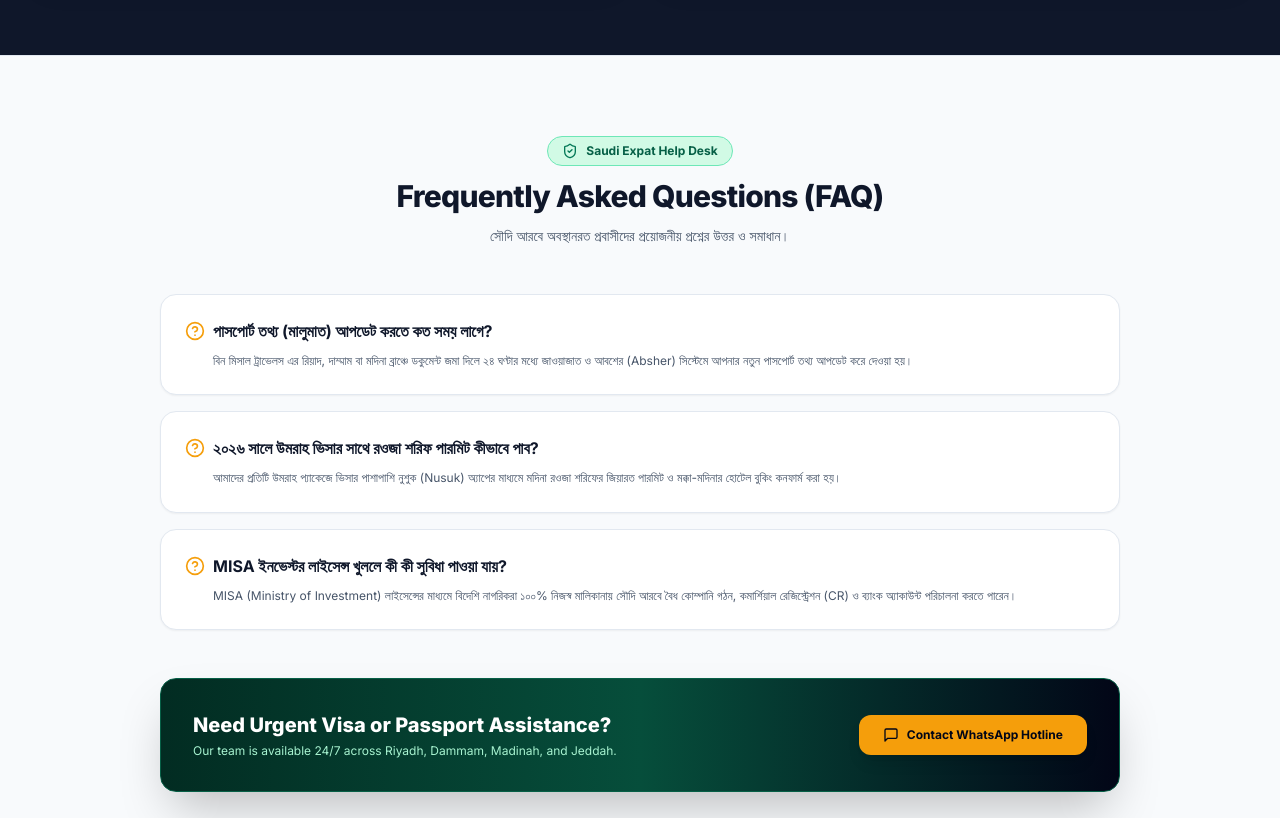
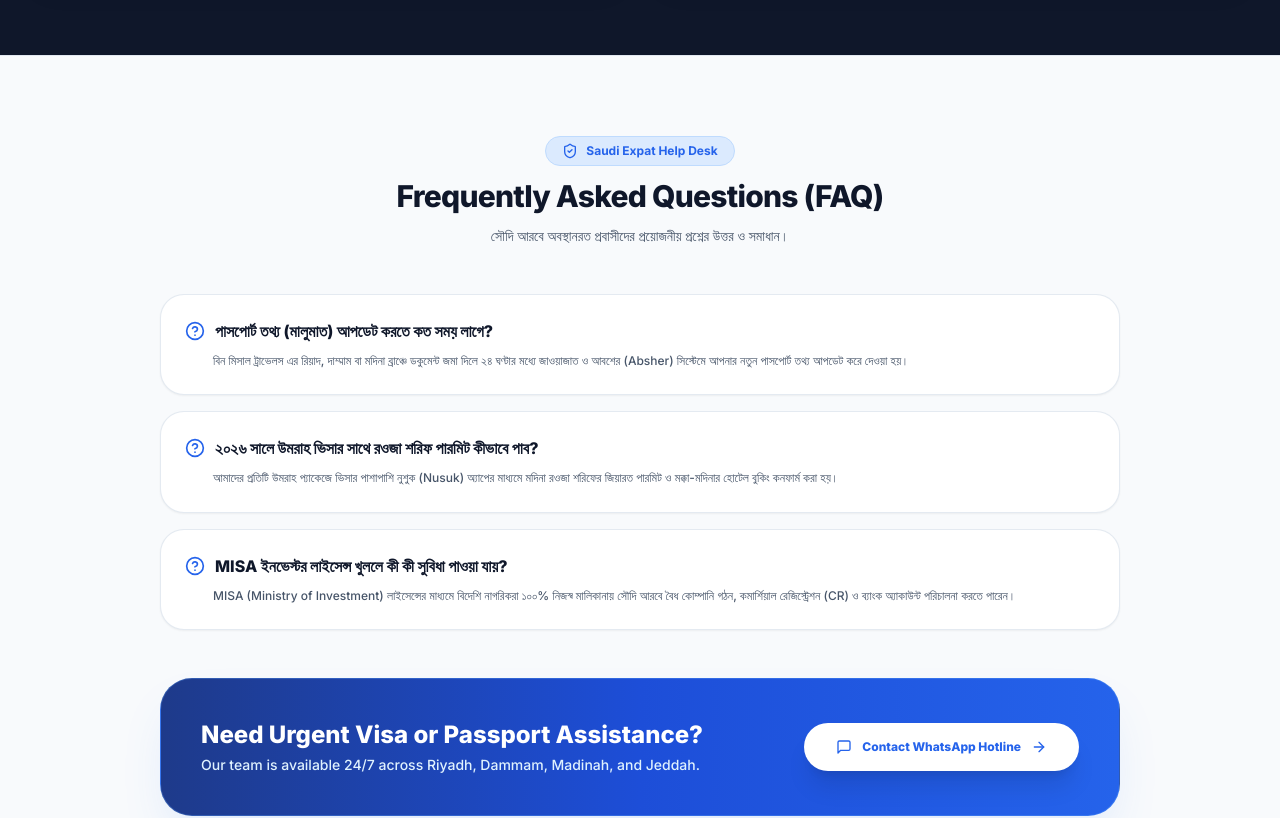
Before and after one commit to ihmunna1234/bin-mishal, a Next.js app: page / in a window 1280 px wide. Shown: the part 4180-4998 px from the top of the page. Built offline with nearby package versions, Linux system fonts and the light colour scheme.

Commit message:
style: update FAQ section and urgent WhatsApp banner to Electric Azure Blue theme

```diff
--- a/src/app/page.tsx
+++ b/src/app/page.tsx
@@ -2,7 +2,7 @@ import Hero from '@/components/home/Hero';
 import StatusTracker from '@/components/home/StatusTracker';
 import ServicesGrid from '@/components/home/ServicesGrid';
 import BranchFinder from '@/components/home/BranchFinder';
-import { ShieldCheck, HelpCircle, PhoneCall, CheckCircle2, MessageSquare } from 'lucide-react';
+import { ShieldCheck, HelpCircle, PhoneCall, CheckCircle2, MessageSquare, ArrowRight } from 'lucide-react';
 
 export default function Home() {
   return (
@@ -23,55 +23,55 @@ export default function Home() {
       <section className="py-20 bg-slate-50 border-t border-slate-200">
         <div className="max-w-5xl mx-auto px-4 sm:px-6 lg:px-8">
           <div className="text-center max-w-2xl mx-auto space-y-3 mb-12">
-            <div className="inline-flex items-center gap-2 px-3.5 py-1.5 rounded-full bg-emerald-100 text-emerald-800 text-xs font-bold border border-emerald-300">
-              <ShieldCheck className="w-4 h-4 text-emerald-700" />
+            <div className="inline-flex items-center gap-2 px-4 py-1.5 rounded-full bg-blue-100 text-[#2563eb] text-xs font-bold border border-blue-200">
+              <ShieldCheck className="w-4 h-4 text-[#2563eb]" />
               <span>Saudi Expat Help Desk</span>
             </div>
             <h2 className="text-3xl font-extrabold text-slate-900 tracking-tight">
               Frequently Asked Questions (FAQ)
             </h2>
-            <p className="text-sm text-slate-600">
+            <p className="text-sm text-slate-600 font-medium">
               সৌদি আরবে অবস্থানরত প্রবাসীদের প্রয়োজনীয় প্রশ্নের উত্তর ও সমাধান।
             </p>
           </div>
 
           <div className="space-y-4">
-            <div className="p-6 rounded-2xl bg-white border border-slate-200 shadow-sm">
-              <h3 className="text-base font-bold text-slate-900 flex items-center gap-2 mb-2">
-                <HelpCircle className="w-5 h-5 text-amber-500 shrink-0" />
+            <div className="p-6 rounded-3xl bg-white border border-slate-200/90 shadow-sm">
+              <h3 className="text-base font-extrabold text-slate-900 flex items-center gap-2.5 mb-2">
+                <HelpCircle className="w-5 h-5 text-[#2563eb] shrink-0" />
                 পাসপোর্ট তথ্য (মালুমাত) আপডেট করতে কত সময় লাগে?
               </h3>
-              <p className="text-xs text-slate-600 leading-relaxed pl-7">
+              <p className="text-xs text-slate-600 leading-relaxed pl-7 font-medium">
                 বিন মিসাল ট্রাভেলস এর রিয়াদ, দাম্মাম বা মদিনা ব্রাঞ্চে ডকুমেন্ট জমা দিলে ২৪ ঘণ্টার মধ্যে জাওয়াজাত ও আবশের (Absher) সিস্টেমে আপনার নতুন পাসপোর্ট তথ্য আপডেট করে দেওয়া হয়।
               </p>
             </div>
 
-            <div className="p-6 rounded-2xl bg-white border border-slate-200 shadow-sm">
-              <h3 className="text-base font-bold text-slate-900 flex items-center gap-2 mb-2">
-                <HelpCircle className="w-5 h-5 text-amber-500 shrink-0" />
+            <div className="p-6 rounded-3xl bg-white border border-slate-200/90 shadow-sm">
+              <h3 className="text-base font-extrabold text-slate-900 flex items-center gap-2.5 mb-2">
+                <HelpCircle className="w-5 h-5 text-[#2563eb] shrink-0" />
                 ২০২৬ সালে উমরাহ ভিসার সাথে রওজা শরিফ পারমিট কীভাবে পাব?
               </h3>
-              <p className="text-xs text-slate-600 leading-relaxed pl-7">
+              <p className="text-xs text-slate-600 leading-relaxed pl-7 font-medium">
                 আমাদের প্রতিটি উমরাহ প্যাকেজে ভিসার পাশাপাশি নুশুক (Nusuk) অ্যাপের মাধ্যমে মদিনা রওজা শরিফের জিয়ারত পারমিট ও মক্কা-মদিনার হোটেল বুকিং কনফার্ম করা হয়।
               </p>
             </div>
 
-            <div className="p-6 rounded-2xl bg-white border border-slate-200 shadow-sm">
-              <h3 className="text-base font-bold text-slate-900 flex items-center gap-2 mb-2">
-                <HelpCircle className="w-5 h-5 text-amber-500 shrink-0" />
+            <div className="p-6 rounded-3xl bg-white border border-slate-200/90 shadow-sm">
+              <h3 className="text-base font-extrabold text-slate-900 flex items-center gap-2.5 mb-2">
+                <HelpCircle className="w-5 h-5 text-[#2563eb] shrink-0" />
                 MISA ইনভেস্টর লাইসেন্স খুললে কী কী সুবিধা পাওয়া যায়?
               </h3>
-              <p className="text-xs text-slate-600 leading-relaxed pl-7">
+              <p className="text-xs text-slate-600 leading-relaxed pl-7 font-medium">
                 MISA (Ministry of Investment) লাইসেন্সের মাধ্যমে বিদেশি নাগরিকরা ১০০% নিজস্ব মালিকানায় সৌদি আরবে বৈধ কোম্পানি গঠন, কমার্শিয়াল রেজিস্ট্রেশন (CR) ও ব্যাংক অ্যাকাউন্ট পরিচালনা করতে পারেন।
               </p>
             </div>
           </div>
 
-          {/* Bottom CTA Callout */}
-          <div className="mt-12 rounded-2xl bg-gradient-to-r from-emerald-950 via-emerald-900 to-slate-950 p-8 text-white text-center sm:text-left flex flex-col sm:flex-row items-center justify-between gap-6 shadow-2xl border border-emerald-800">
+          {/* Bottom CTA Callout Banner matching Electric Azure Theme */}
+          <div className="mt-12 rounded-[2rem] bg-gradient-to-r from-[#1e3a8a] via-[#1d4ed8] to-[#2563eb] p-8 sm:p-10 text-white text-center sm:text-left flex flex-col sm:flex-row items-center justify-between gap-6 shadow-2xl shadow-blue-500/15 border border-blue-400/30">
             <div>
-              <h3 className="text-xl font-extrabold text-white">Need Urgent Visa or Passport Assistance?</h3>
-              <p className="text-xs text-emerald-200 mt-1">
+              <h3 className="text-xl sm:text-2xl font-extrabold text-white">Need Urgent Visa or Passport Assistance?</h3>
+              <p className="text-xs sm:text-sm text-sky-100 mt-1 font-medium">
                 Our team is available 24/7 across Riyadh, Dammam, Madinah, and Jeddah.
               </p>
             </div>
@@ -80,10 +80,11 @@ export default function Home() {
               href="https://wa.me/966501112233"
               target="_blank"
               rel="noopener noreferrer"
-              className="inline-flex items-center gap-2 px-6 py-3 rounded-xl bg-amber-500 hover:bg-amber-400 text-slate-950 font-bold text-xs shadow-lg transition-transform hover:scale-105 shrink-0"
+              className="inline-flex items-center gap-2.5 px-8 py-4 rounded-full bg-white hover:bg-slate-50 text-[#2563eb] font-extrabold text-xs shadow-xl transition-transform hover:scale-105 shrink-0 cursor-pointer"
             >
-              <MessageSquare className="w-4 h-4" />
+              <MessageSquare className="w-4 h-4 text-[#2563eb]" />
               <span>Contact WhatsApp Hotline</span>
+              <ArrowRight className="w-4 h-4 text-[#2563eb]" />
             </a>
           </div>
         </div>
```
